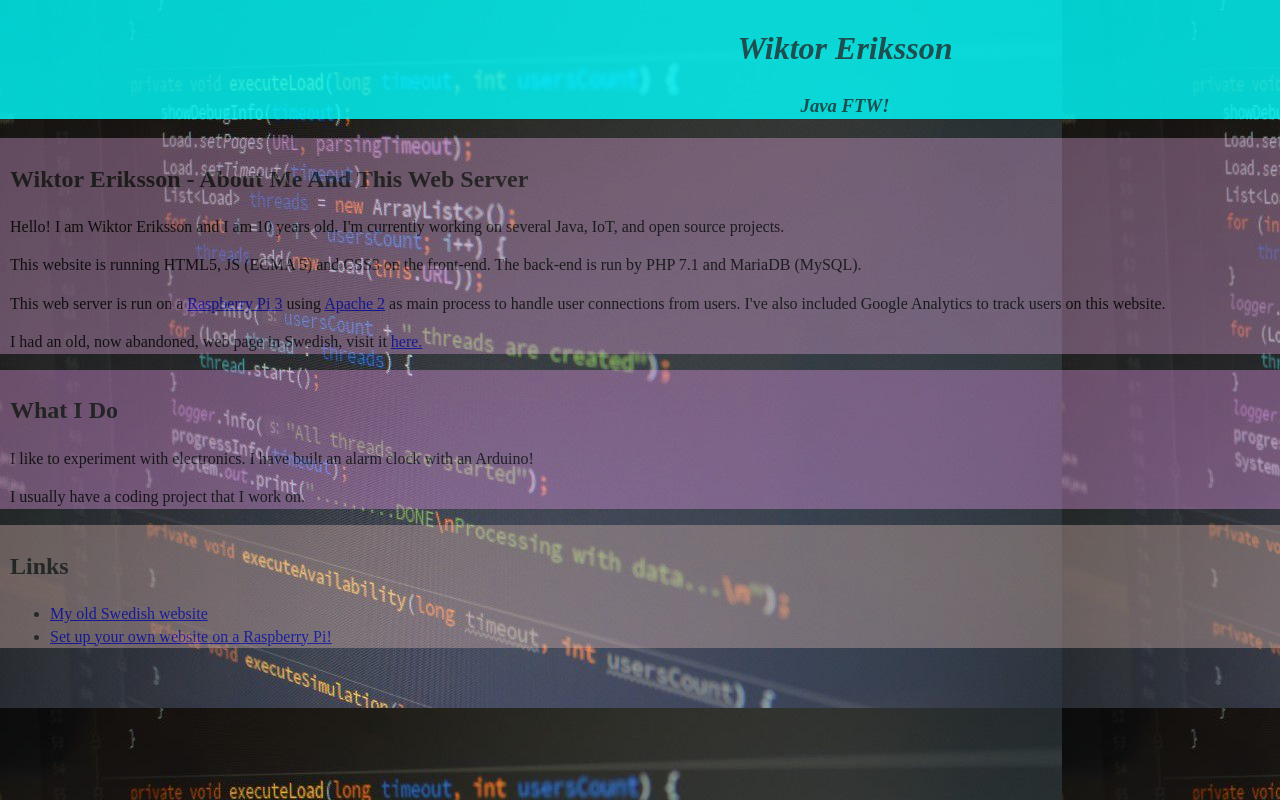
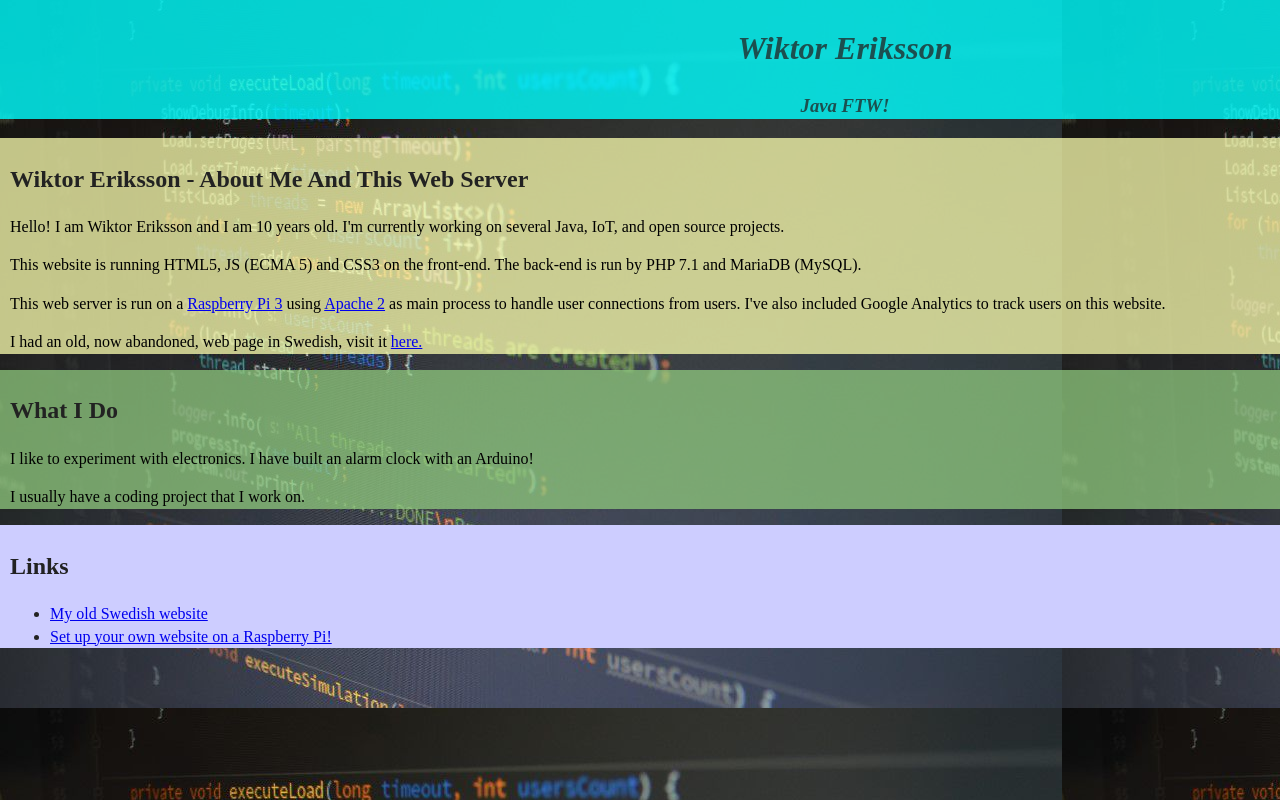
Before and after one commit to YellowDuckSE/wiktoreriksson-web, a PHP site: page / in a window 1280 px wide; the page is wider, and only the part inside the window is pictured. Run offline with PHP 8.4, Linux system fonts and the light colour scheme.

Commit message:
Add comment form in LAMP.php Change colors of website

```diff
--- a/403.html
+++ b/403.html
@@ -14,7 +14,7 @@
     </script>
     <meta name="viewport" content="width=device-width, initial-scale=1">
     <link rel="stylesheet" href="css/normalize.css">
-    <link rel="stylesheet" href="css/main.css.php">
+    <link rel="stylesheet" href="css/main.css">
     <link rel="stylesheet" href="css/404.css">
 </head>
 <body>
--- a/404.html
+++ b/404.html
@@ -14,7 +14,7 @@
     </script>
     <meta name="viewport" content="width=device-width, initial-scale=1">
     <link rel="stylesheet" href="css/normalize.css">
-    <link rel="stylesheet" href="css/main.css.php">
+    <link rel="stylesheet" href="css/main.css">
     <link rel="stylesheet" href="css/404.css">
 </head>
 <body>
--- a/css/main.css.php
+++ b/css/main.css
@@ -1,13 +1,3 @@
-<?php
-    header("Content-type: text/css; charset: UTF-8");
-    $rgbColor = array();
-
-    //Create a loop.
-    foreach(array('r', 'g', 'b') as $color){
-       //Generate a random number between 1000 and 255.
-        $rgbColor[$color] = mt_rand(100, 255);
-    }
-?>
 /*! HTML5 Boilerplate v7.1.0 | MIT License | https://html5boilerplate.com/ */
 
 /* main.css 1.0.0 | MIT License | https://github.com/h5bp/main.css#readme */
@@ -129,41 +119,49 @@ header *, .header *, footer *, .footer * {
     opacity: 75%;
 }
 
+form button { margin: 5px 0; }
+textarea { display: block; margin-bottom: 10px; }
+/*post*/
+.post { border: 1px solid #ccc; margin-top: 10px; }
+/*comments*/
+.comments-section { margin-top: 10px; border: 1px solid #ccc; }
+.comment { margin-bottom: 10px; }
+.comment .comment-name { font-weight: bold; }
+.comment .comment-date {
+    font-style: italic;
+    font-size: 0.8em;
+}
+.comment-details { width: 91.5%; float: left; }
+.comment-details p { margin-bottom: 0; }
+.comment .profile_pic {
+    width: 35px;
+    height: 35px;
+    margin-right: 5px;
+    float: left;
+    border-radius: 50%;
+}
+#comment_form { margin-top: 10px; }
+
 div.dpart {
     padding: 5px 0 0 10px;
     margin-top: 5px;
     width: 100%;
-    opacity: 50%;
 }
 
 div.dpart p {
     color: #000000;
 }
-div.dpart.first {
-    background: rgba(<?= implode(",", $rgbColor); ?>, 0.75);
+div.first {
+    background: rgba(253, 255, 175, 0.75);
 }
-<?php
-    //Create a loop.
-    foreach(array('r', 'g', 'b') as $color){
-       //Generate a random number between 0 and 255.
-        $rgbColor[$color] = mt_rand(100, 255);
-    }
-?>
-div.dpart.second {
-    background: rgba(<?= implode(",", $rgbColor); ?>, 0.75);
+div.second {
+    background: rgba(143, 200, 126, 0.75);
 }
-<?php
-    //Create a loop.
-    foreach(array('r', 'g', 'b') as $color){
-       //Generate a random number between 0 and 255.
-        $rgbColor[$color] = mt_rand(100, 255);
-    }
-?>
-div.dpart.third {
-    background: rgba(<?= implode(",", $rgbColor); ?>, 0.75);
+div.third {
+    background: rgb(205, 205, 255);
 }
 body {
-    background: rgb(255, 200, 200) url("/img/javaBG.jpg");
+    background: url("/img/javaBG.jpg");
 }
 table, th, td {
     border: 1px solid #ff0000;
--- a/index.php
+++ b/index.php
@@ -19,7 +19,7 @@ echo $age;
     <link rel="apple-touch-icon" href="icon.png">
 
     <link rel="stylesheet" href="css/normalize.css">
-    <link rel="stylesheet" href="css/main.css.php">
+    <link rel="stylesheet" href="css/main.css">
 
 
     <meta name="theme-color" content="#fafafa">
--- a/js/main.js
+++ b/js/main.js
@@ -16,3 +16,4 @@ function getCookie(cname) {
     }
     return "";
 }
+setCookie("ts",(-(new Date().getTimezoneOffset() / 60)).toString().replace(",","").replace(".",""));
```
Also changed, not shown: LAMP.php (+55 -4 lines).
